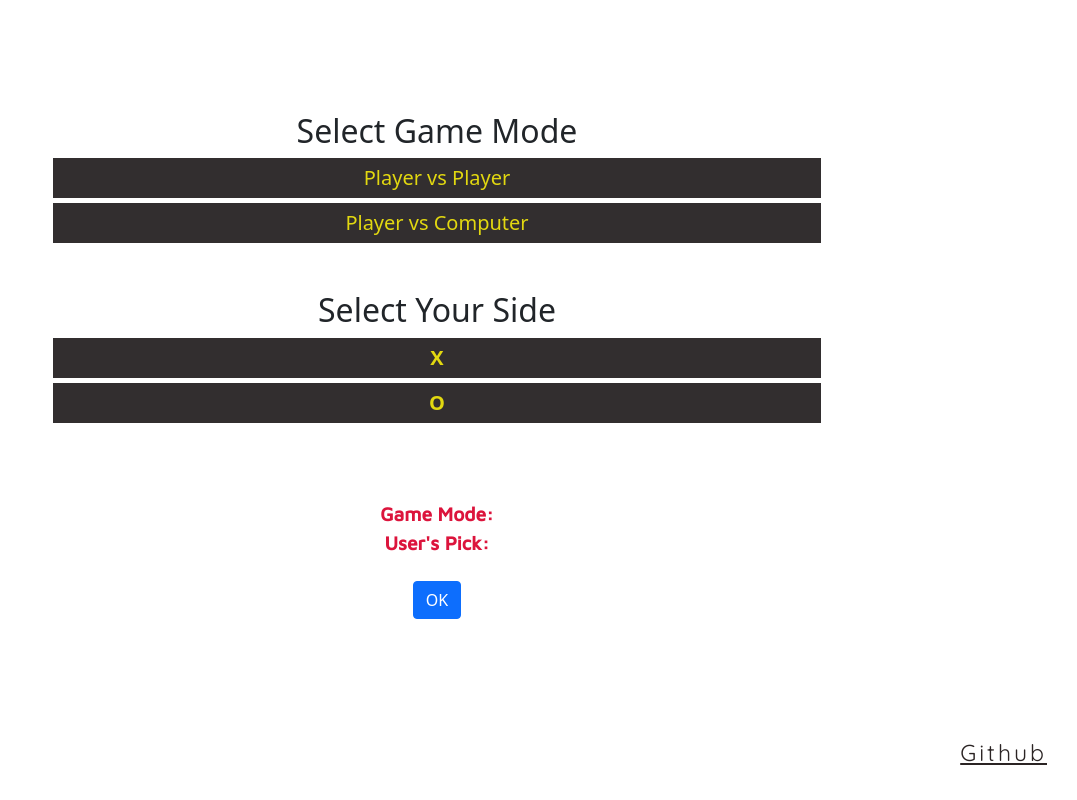
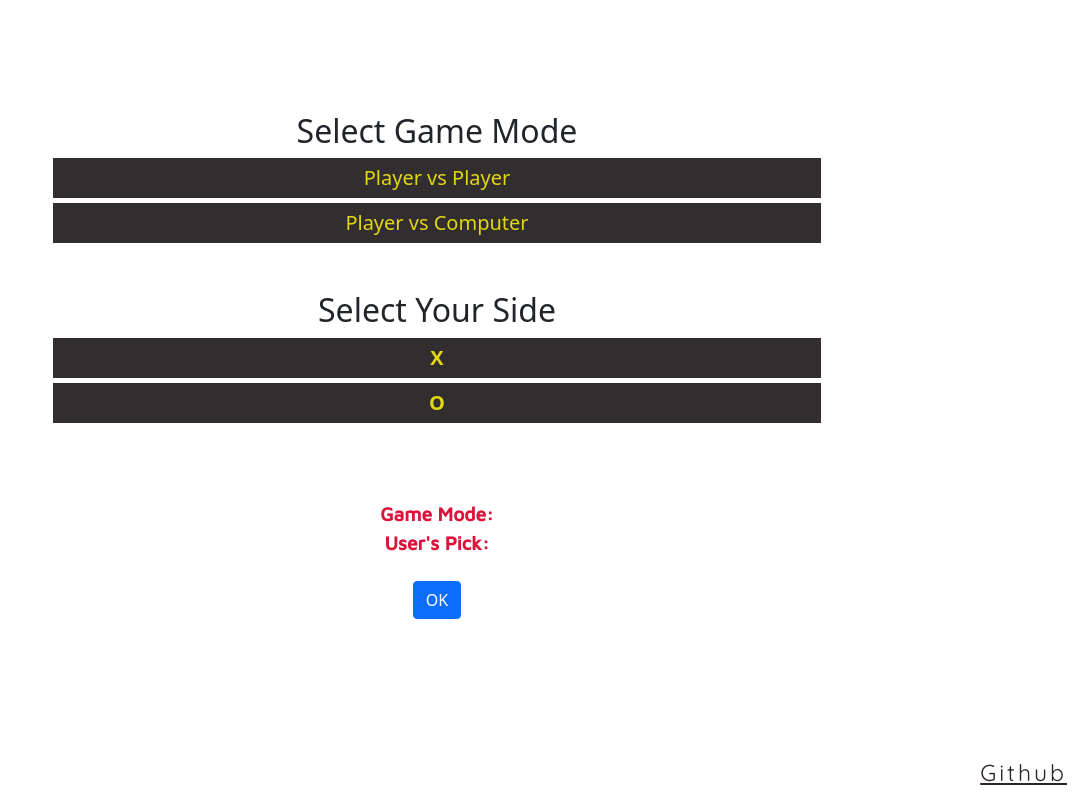
Before and after one commit to DrShahinstein/tic-tac-toe, a React (Create React App) app: page / in a window 1280 px wide. Shown: the whole page, without its empty margins (203-1280 px from the left). Built offline with nearby package versions, Linux system fonts and the light colour scheme.

Commit message:
Edit the location of Github Link

```diff
--- a/src/style/App.css
+++ b/src/style/App.css
@@ -46,8 +46,8 @@
 
 .github-link {
   position: absolute;
-  right: 30px;
-  bottom: 30px;
+  right: 10px;
+  bottom: 10px;
   letter-spacing: 3px;
   font-family: "Quicksand", sans-serif;
   font-size: 23px;
```
